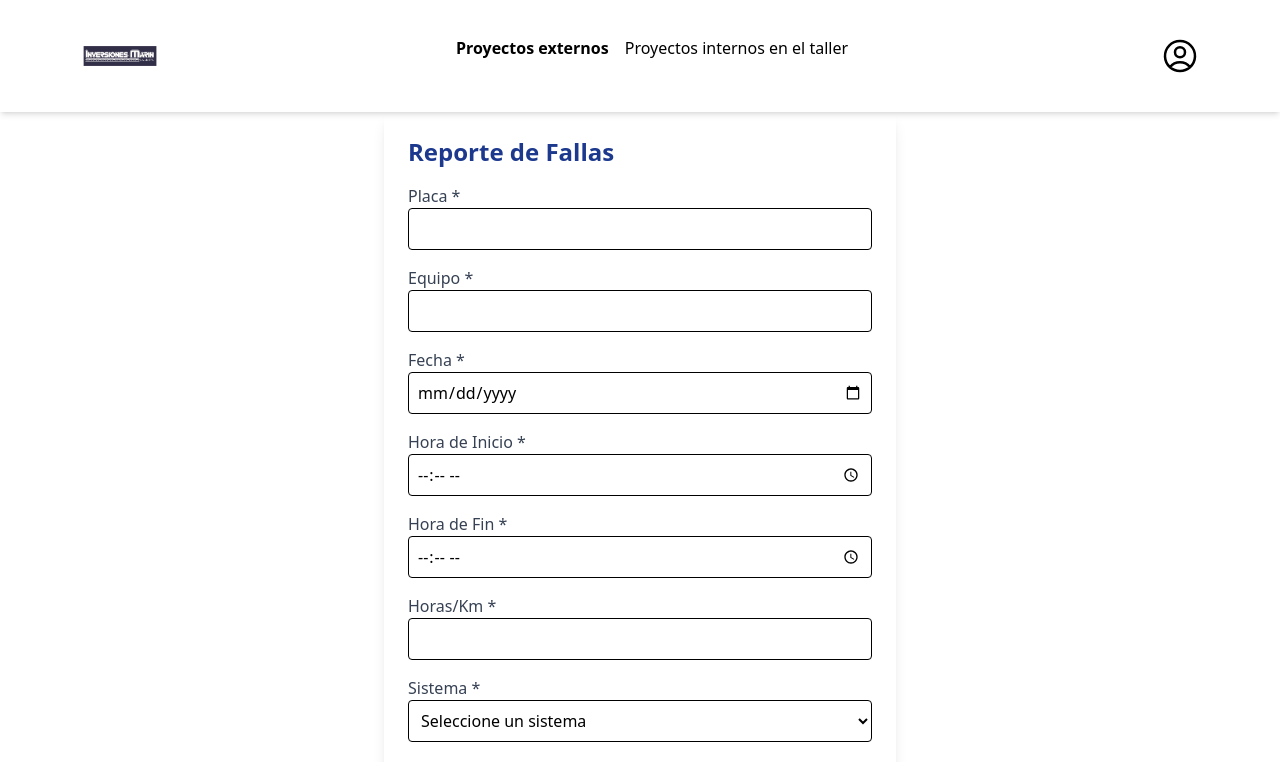
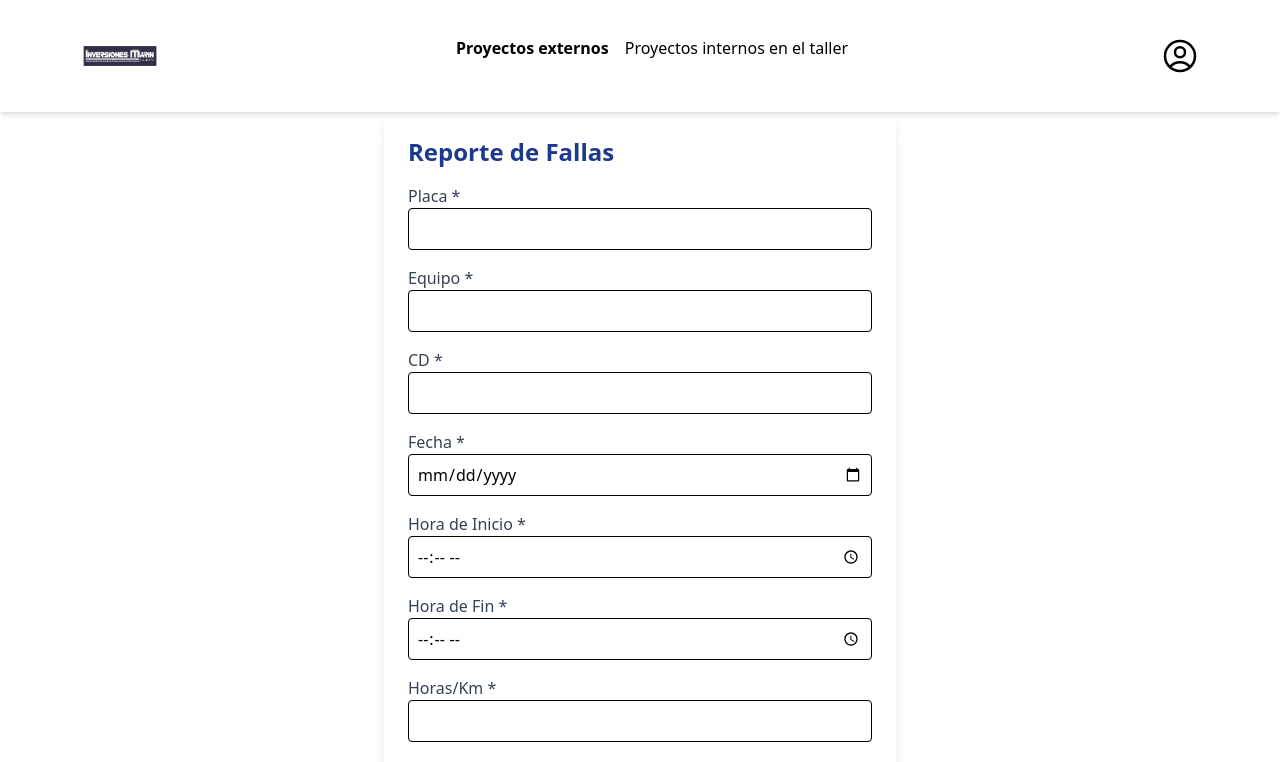
Before and after one commit to jrlf23/Sistema_gestion_avances_y_reportes_Empleado, a React (Vite) app in the folder frontend/: page /ReportExternalFailures in a window 1280 px wide. Shown: the top 762 px of the page. Built offline with nearby package versions, Linux system fonts and the light colour scheme; sample sign-in values are in the browser's storage.

Commit message:
Agredando CD a reporte externo y reporte interno 1

```diff
--- a/frontend/src/External_projects/Report_external_failures.jsx
+++ b/frontend/src/External_projects/Report_external_failures.jsx
@@ -120,6 +120,12 @@ return (
                 {errors.equipo && <p className="text-red-500 text-sm">{errors.equipo}</p>}
             </div>
 
+            {/* CD (Ubicacion) */}
+            <div className="mb-4">
+                <label className="block text-gray-700">CD *</label>
+                <input type="text" name="CD" value={formData.placa} onChange={handleChange} className="w-full border p-2 rounded" />
+            </div>
+
             {/* Fecha */}
             <div className="mb-4">
                 <label className="block text-gray-700">Fecha *</label>
--- a/frontend/src/Internal_projects _in_the_workshop/Report_internal_failures1.jsx
+++ b/frontend/src/Internal_projects _in_the_workshop/Report_internal_failures1.jsx
@@ -111,6 +111,12 @@ export default function ReportInternalFailures1({ formData = {}, onSave, onNext
             className="w-full border p-2 rounded"
           />
           {errors.equipo && <p className="text-red-500 text-sm">{errors.equipo}</p>}
+        </div>
+
+        {/* CD (Ubicacion) */}
+        <div className="mb-4">
+          <label className="block text-gray-700">CD *</label>
+          <input type="text" name="CD" value={formData.placa} onChange={handleChange} className="w-full border p-2 rounded" />
         </div>
 
         {/* Fecha */}
```
